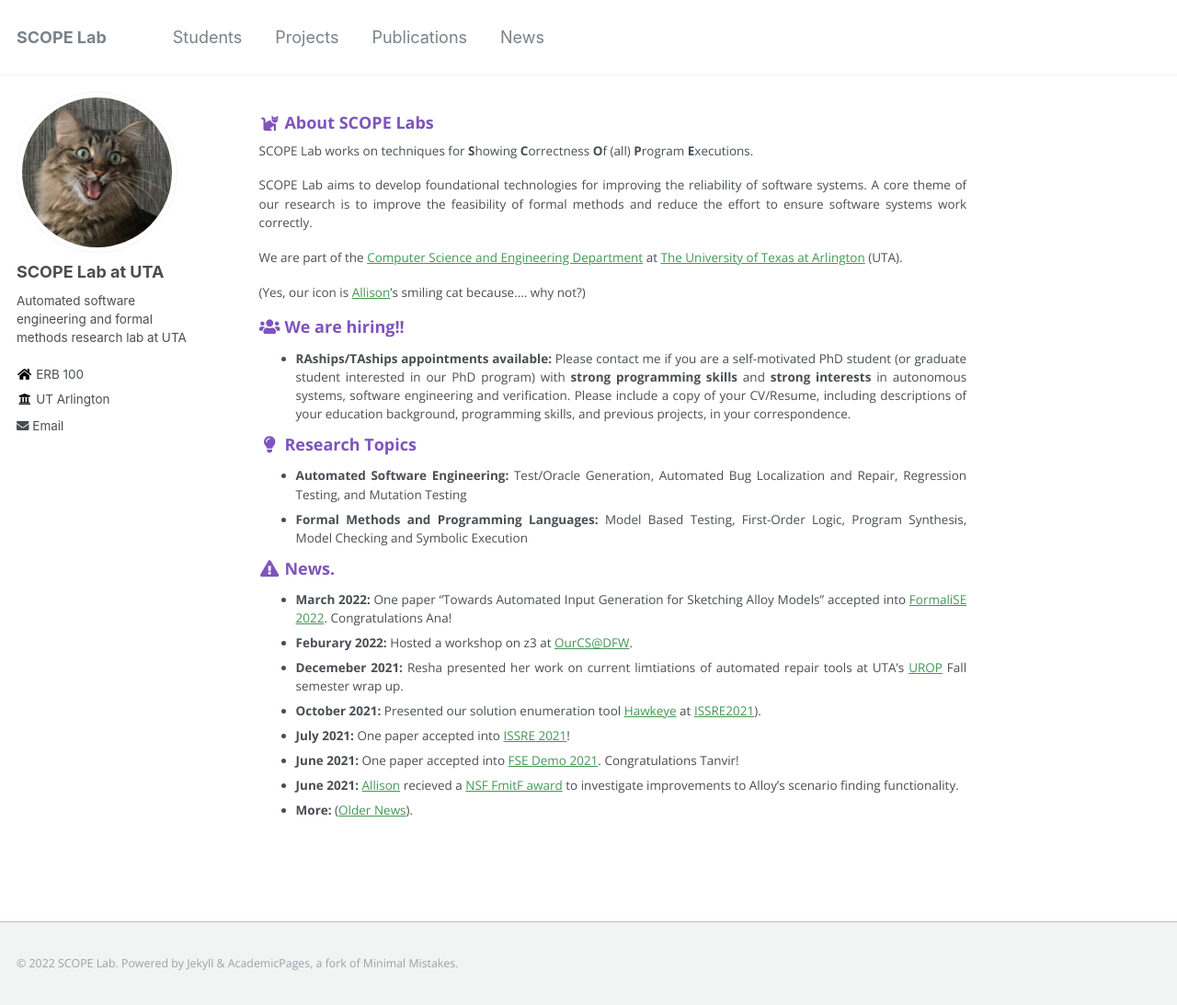
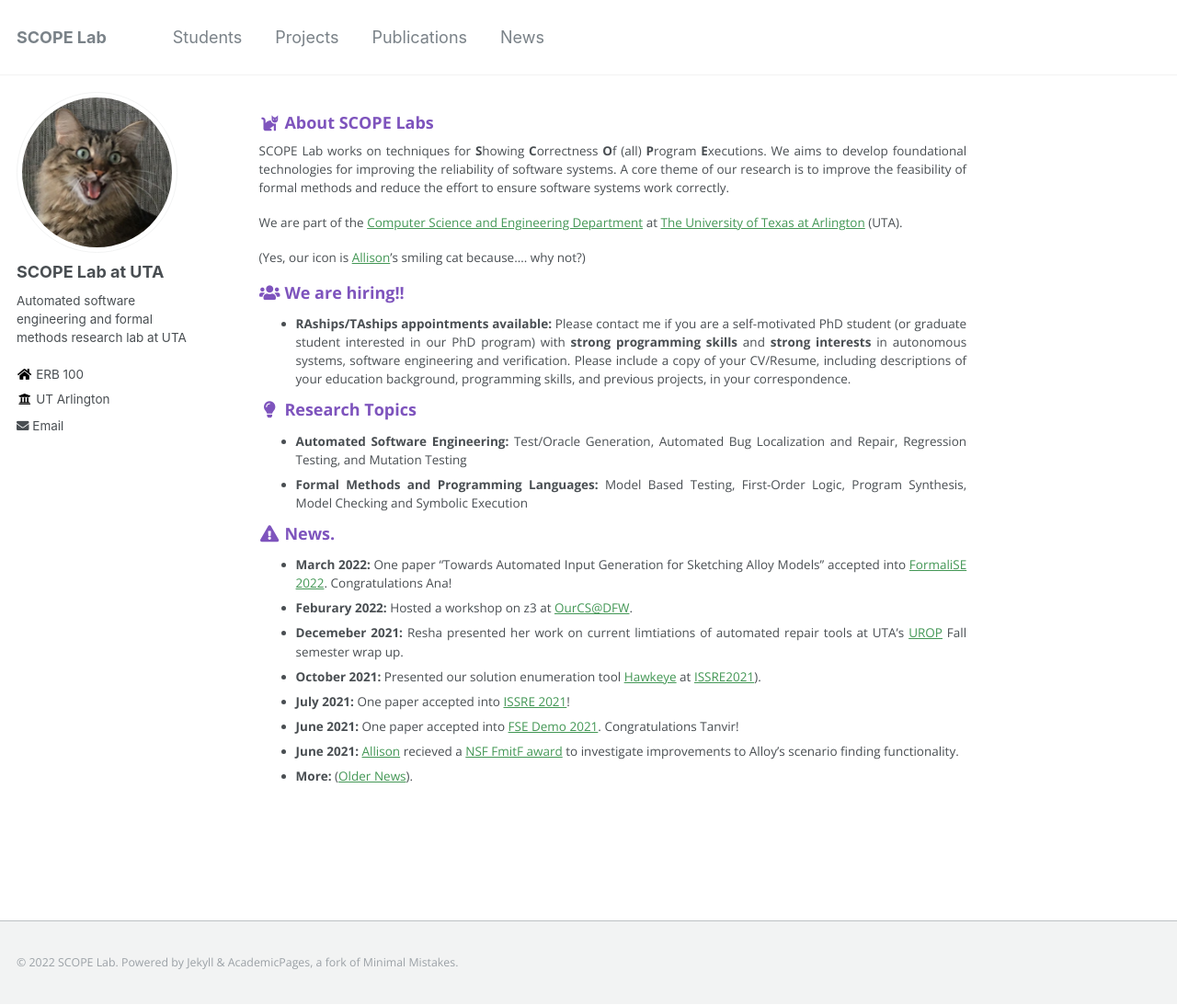
Before and after one commit to SCOPELabUTA/SCOPELabUTA.github.io, a Jekyll site: the page built from _pages/about.md, in a window 1280 px wide and 1093 px high. Shown: the whole window at 92% size. Built offline with Jekyll 4.4.1, drawn with Linux system fonts in a browser that asks for light colours.

Commit message:
Update about.md

```diff
--- a/_pages/about.md
+++ b/_pages/about.md
@@ -9,9 +9,7 @@ redirect_from:
 ---
 
 ### <i class="fa fa-fw fa-cat" aria-hidden="true"></i> About SCOPE Labs
-SCOPE Lab works on techniques for **S**howing **C**orrectness **O**f (all) **P**rogram **E**xecutions.
-
-SCOPE Lab aims to develop foundational technologies for improving the reliability of software systems. A core theme of our research is to improve the feasibility of formal methods and reduce the effort to ensure software systems work correctly.
+SCOPE Lab works on techniques for **S**howing **C**orrectness **O**f (all) **P**rogram **E**xecutions. We aims to develop foundational technologies for improving the reliability of software systems. A core theme of our research is to improve the feasibility of formal methods and reduce the effort to ensure software systems work correctly.
 
 We are part of the [Computer Science and Engineering Department](https://www.uta.edu/academics/schools-colleges/engineering/academics/departments/cse) at [The University of Texas at Arlington](https://www.uta.edu/) (UTA).
 
```
